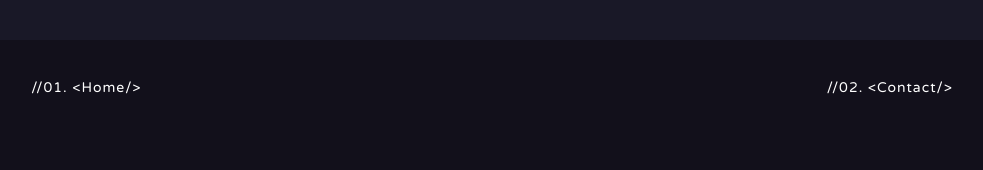
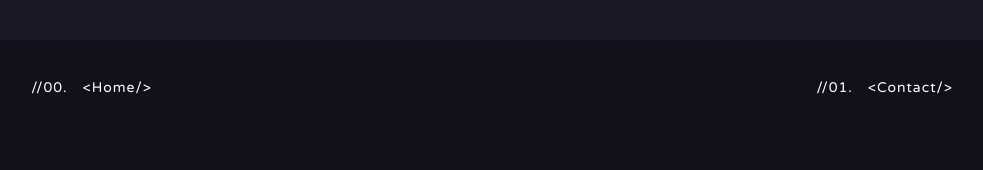
Before and after one commit to benstrumeyer/portfolio, a React (Create React App) app: page / in a window 1280 px wide. Shown: the top 170 px of the page, without its empty margins (148-1131 px from the left). Built offline with nearby package versions, Linux system fonts and the light colour scheme; the HTML template or start-up script is replaced by a standard one.

Commit message:
style: menu spacing

```diff
--- a/src/components/Menu/Menu.scss
+++ b/src/components/Menu/Menu.scss
@@ -11,5 +11,11 @@
         font-size: 14px;
         letter-spacing: 1px;
         font-family: 'VarelaRound-Regular';
+        display: flex;
+        justify-content: space-between;
+    }
+
+    .Index {
+        margin-right: 15px;
     }
 }
--- a/src/components/Menu/Menu.tsx
+++ b/src/components/Menu/Menu.tsx
@@ -2,11 +2,11 @@ import './Menu.scss';
 
 const menu = [
   {
-    title: '//01.  <Home\/\>',
+    title: '<Home\/\>',
     link: '/home',
   },
   {
-    title: '//02.  <Contact\/\>',
+    title: '<Contact\/\>',
     link: '/contact',
   }
 ]
@@ -14,8 +14,12 @@ const menu = [
 const Menu = () => {
   return (
     <div className='Menu'>
-      {menu.map(item =>
-        <div>{item.title}</div>)}
+      {menu.map((item, index) => (
+        <div>
+          <div className='Index'>//0{index}.</div>
+          <div>{item.title}</div>
+        </div>)
+      )}
     </div>
   );
 }
```
